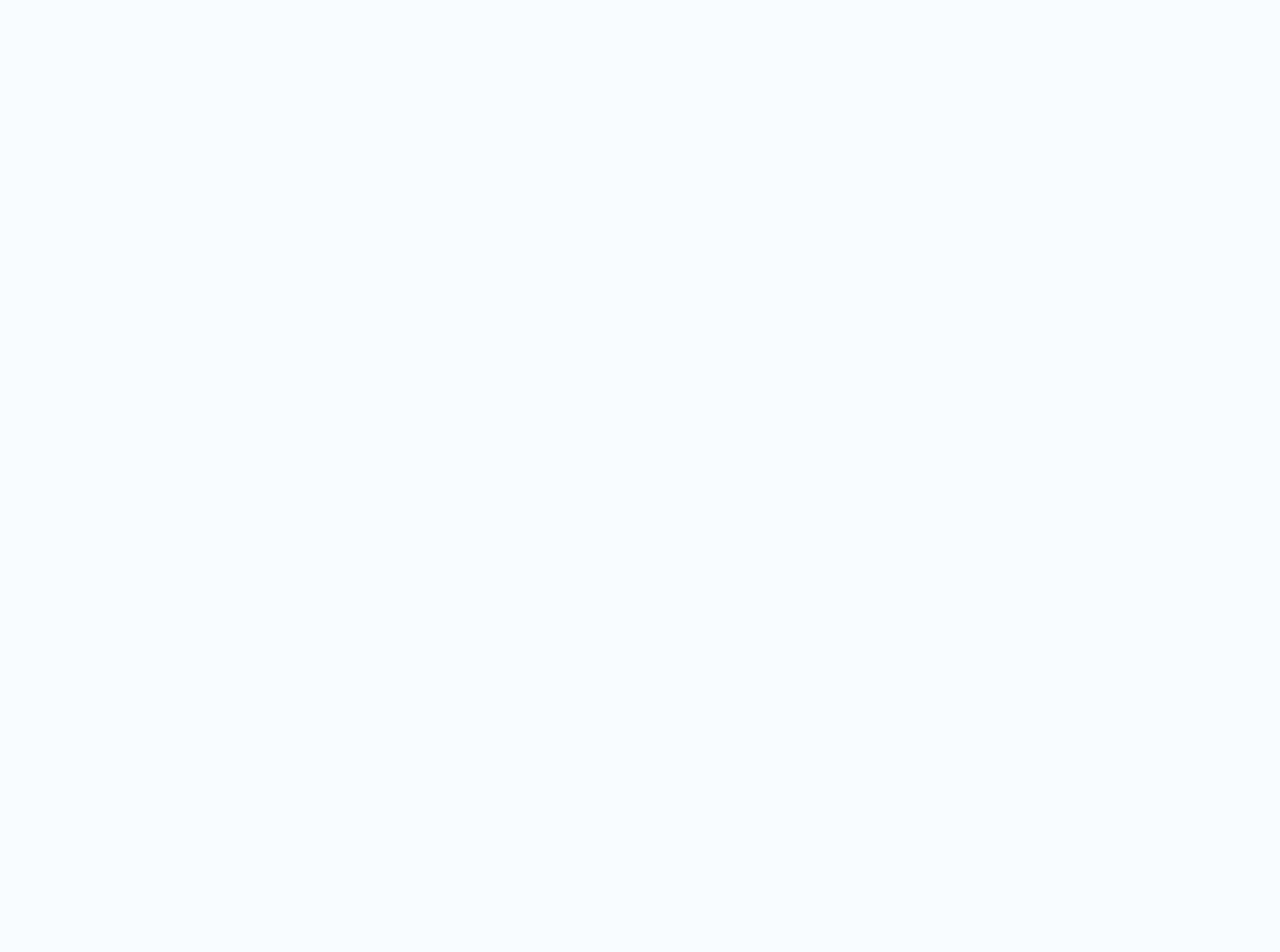
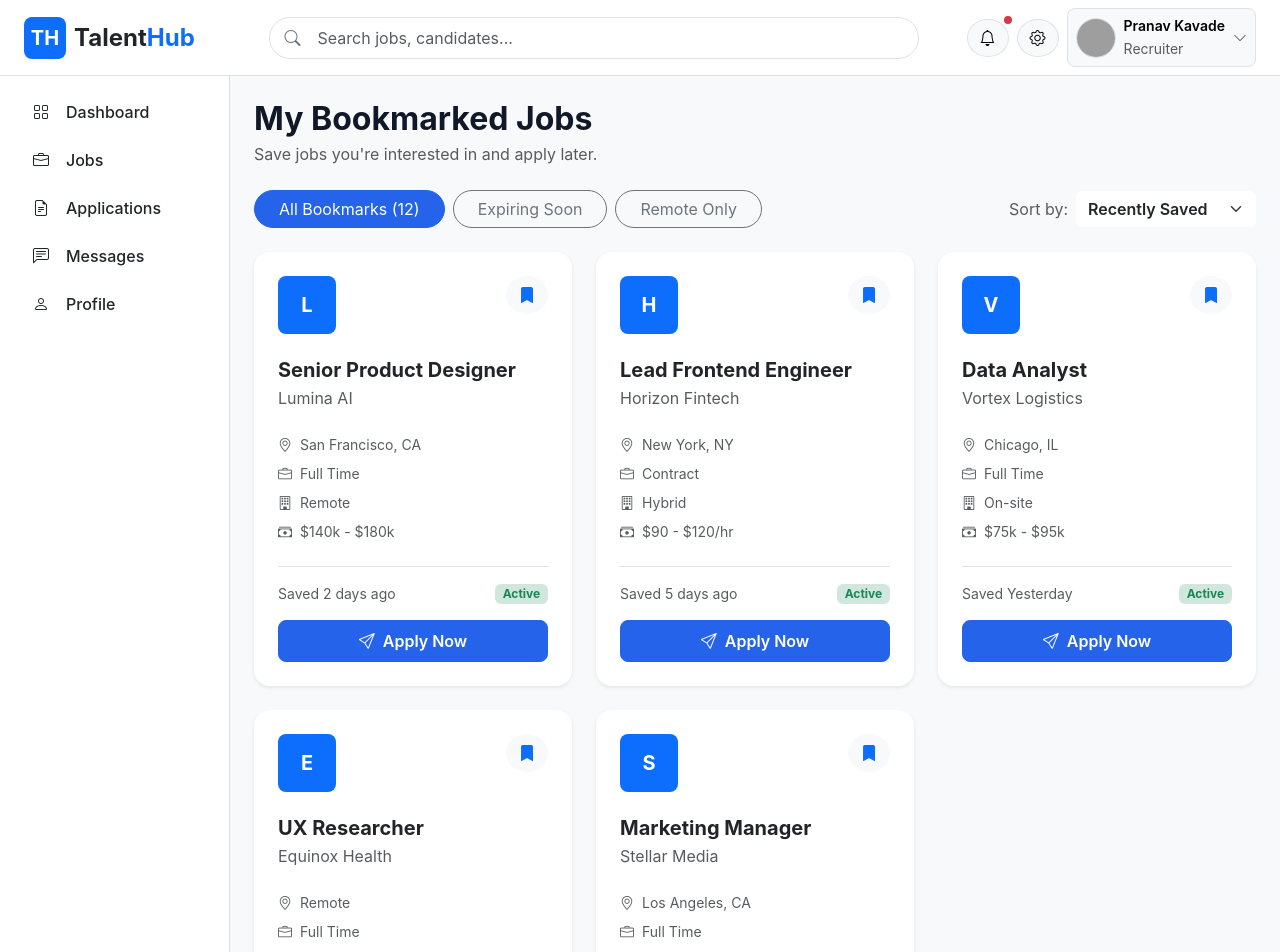
Before and after one commit to pranavkavade16/TalentHub-Frontend, a React (Vite) app: page /applicant/bookmarks in a window 1280 px wide. Before the commit this address had no page. Shown: the top 952 px of the page. Before the commit the page ends 800 px from the top, so only its background shows below. Built offline with nearby package versions, Linux system fonts and the light colour scheme; grey boxes are pictures that could not be loaded.

Commit message:
created a bookmark page for candidates

```diff
--- /dev/null
+++ b/src/components/bookmarks/BookmarkCard.jsx
@@ -0,0 +1,78 @@
+import Button from "../common/Button";
+
+const BookmarkCard = ({ job }) => {
+  return (
+    <div className="card border-0 shadow-sm rounded-4 h-100">
+      <div className="card-body p-4 d-flex flex-column">
+        {/* Header */}
+        <div className="d-flex justify-content-between align-items-start mb-4">
+          <div
+            className="bg-primary text-white rounded-3 d-flex align-items-center justify-content-center fw-bold"
+            style={{
+              width: "58px",
+              height: "58px",
+              fontSize: "1.25rem",
+            }}
+          >
+            {job.logo}
+          </div>
+
+          <button className="btn btn-light rounded-circle">
+            <i className="bi bi-bookmark-fill text-primary"></i>
+          </button>
+        </div>
+
+        {/* Job Info */}
+        <h5 className="fw-bold mb-1">{job.title}</h5>
+
+        <p className="text-muted mb-4">{job.company}</p>
+
+        {/* Details */}
+        <div className="small text-muted mb-4">
+
+          <div className="mb-2">
+            <i className="bi bi-geo-alt me-2"></i>
+            {job.location}
+          </div>
+
+          <div className="mb-2">
+            <i className="bi bi-briefcase me-2"></i>
+            {job.type}
+          </div>
+
+          <div className="mb-2">
+            <i className="bi bi-building me-2"></i>
+            {job.workplace}
+          </div>
+
+          <div>
+            <i className="bi bi-cash-stack me-2"></i>
+            {job.salary}
+          </div>
+
+        </div>
+
+        {/* Footer */}
+        <div className="border-top pt-3 mt-auto">
+
+          <div className="d-flex justify-content-between align-items-center mb-3">
+            <small className="text-muted">
+              Saved {job.saved}
+            </small>
+
+            <span className="badge bg-success-subtle text-success">
+              Active
+            </span>
+          </div>
+
+          <Button className="w-100" icon="bi-send">
+            Apply Now
+          </Button>
+
+        </div>
+      </div>
+    </div>
+  );
+};
+
+export default BookmarkCard;
--- /dev/null
+++ b/src/components/bookmarks/BookmarkFilters.jsx
@@ -0,0 +1,37 @@
+const BookmarkFilters = () => {
+  return (
+    <div className="d-flex flex-column flex-lg-row justify-content-between align-items-lg-center gap-3 mb-4">
+      {/* Filter Pills */}
+      <div className="d-flex flex-wrap gap-2">
+        <button className="btn btn-primary rounded-pill px-4">
+          All Bookmarks (12)
+        </button>
+
+        <button className="btn btn-outline-secondary rounded-pill px-4">
+          Expiring Soon
+        </button>
+
+        <button className="btn btn-outline-secondary rounded-pill px-4">
+          Remote Only
+        </button>
+      </div>
+
+      {/* Sort */}
+      <div className="d-flex align-items-center gap-2">
+        <span className="text-muted">Sort by:</span>
+
+        <select
+          className="form-select border-0 fw-semibold"
+          style={{ width: "180px" }}
+        >
+          <option>Recently Saved</option>
+          <option>Newest</option>
+          <option>Oldest</option>
+          <option>Salary</option>
+        </select>
+      </div>
+    </div>
+  );
+};
+
+export default BookmarkFilters;
--- /dev/null
+++ b/src/components/bookmarks/BookmarkGrid.jsx
@@ -0,0 +1,96 @@
+import BookmarkCard from "./BookmarkCard";
+export const bookmarkedJobs = [
+  {
+    id: 1,
+    title: "Senior Product Designer",
+    company: "Lumina AI",
+    location: "San Francisco, CA",
+    type: "Full Time",
+    workplace: "Remote",
+    salary: "$140k - $180k",
+    saved: "2 days ago",
+    logo: "L",
+  },
+  {
+    id: 2,
+    title: "Lead Frontend Engineer",
+    company: "Horizon Fintech",
+    location: "New York, NY",
+    type: "Contract",
+    workplace: "Hybrid",
+    salary: "$90 - $120/hr",
+    saved: "5 days ago",
+    logo: "H",
+  },
+  {
+    id: 3,
+    title: "Data Analyst",
+    company: "Vortex Logistics",
+    location: "Chicago, IL",
+    type: "Full Time",
+    workplace: "On-site",
+    salary: "$75k - $95k",
+    saved: "Yesterday",
+    logo: "V",
+  },
+  {
+    id: 4,
+    title: "UX Researcher",
+    company: "Equinox Health",
+    location: "Remote",
+    type: "Full Time",
+    workplace: "Remote",
+    salary: "$110k - $145k",
+    saved: "1 week ago",
+    logo: "E",
+  },
+  {
+    id: 5,
+    title: "Marketing Manager",
+    company: "Stellar Media",
+    location: "Los Angeles, CA",
+    type: "Full Time",
+    workplace: "On-site",
+    salary: "$100k - $130k",
+    saved: "3 days ago",
+    logo: "S",
+  },
+];
+
+const BookmarkGrid = () => {
+  return (
+    <>
+      <div className="row g-4">
+        {bookmarkedJobs.map((job) => (
+          <div key={job.id} className="col-12 col-md-6 col-xl-4">
+            <BookmarkCard job={job} />
+          </div>
+        ))}
+      </div>
+
+      {/* Pagination */}
+
+      <nav className="mt-5">
+        <ul className="pagination justify-content-center">
+          <li className="page-item disabled">
+            <button className="page-link">Previous</button>
+          </li>
+
+          <li className="page-item active">
+            <button className="page-link">1</button>
+          </li>
+
+          <li className="page-item">
+            <button className="page-link">2</button>
+          </li>
+
+          <li className="page-item">
+            <button className="page-link">Next</button>
+          </li>
+        </ul>
+      </nav>
+    </>
+  );
+};
+
+export default BookmarkGrid;
--- /dev/null
+++ b/src/pages/applicant/Bookmarks.jsx
@@ -0,0 +1,20 @@
+import PageHeader from "../../components/common/PageHeader";
+import BookmarkFilters from "../../components/bookmarks/BookmarkFilters";
+import BookmarkGrid from "../../components/bookmarks/BookmarkGrid";
+
+function Bookmarks() {
+  return (
+    <>
+      <PageHeader
+        title="My Bookmarked Jobs"
+        subtitle="Save jobs you're interested in and apply later."
+      />
+
+      <BookmarkFilters />
+
+      <BookmarkGrid />
+    </>
+  );
+}
+
+export default Bookmarks;
--- a/src/routes/AppRoutes.jsx
+++ b/src/routes/AppRoutes.jsx
@@ -20,6 +20,7 @@ import Jobs from "../pages/recruiter/Jobs";
 import JobDetails from "../pages/common/JobDetails";
 
 import ApplicantDashboard from "../pages/applicant/ApplicantDashboard";
+import Bookmarks from "../pages/applicant/Bookmarks";
 // import Applications from "../pages/applicant/Applications";
 
 function AppRoutes() {
@@ -55,6 +56,7 @@ function AppRoutes() {
 
         <Route element={<ApplicantLayout />}>
           <Route path="/applicant/dashboard" element={<ApplicantDashboard />} />
+          <Route path="/applicant/bookmarks" element={<Bookmarks />} />
           {/* <Route path="/applicant/applications" element={<Applications />} /> */}
         </Route>
       </Routes>
```
